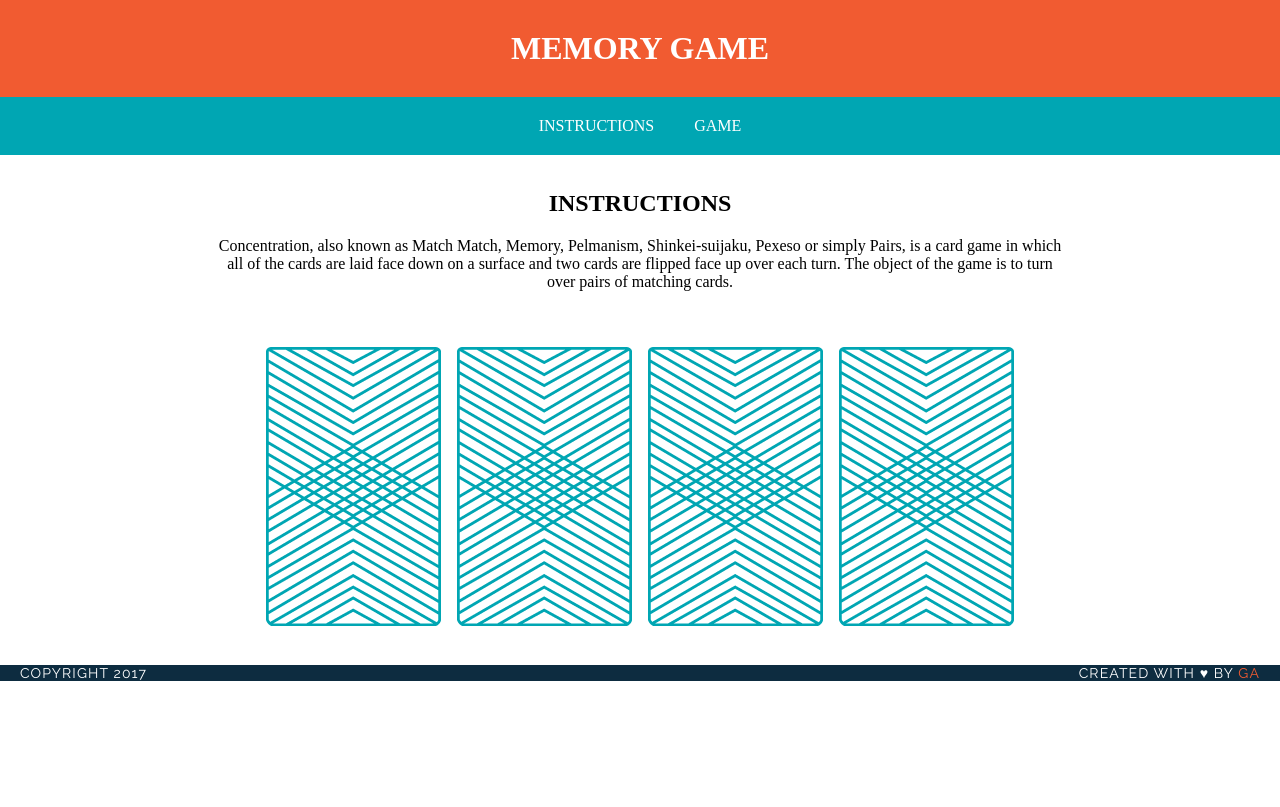
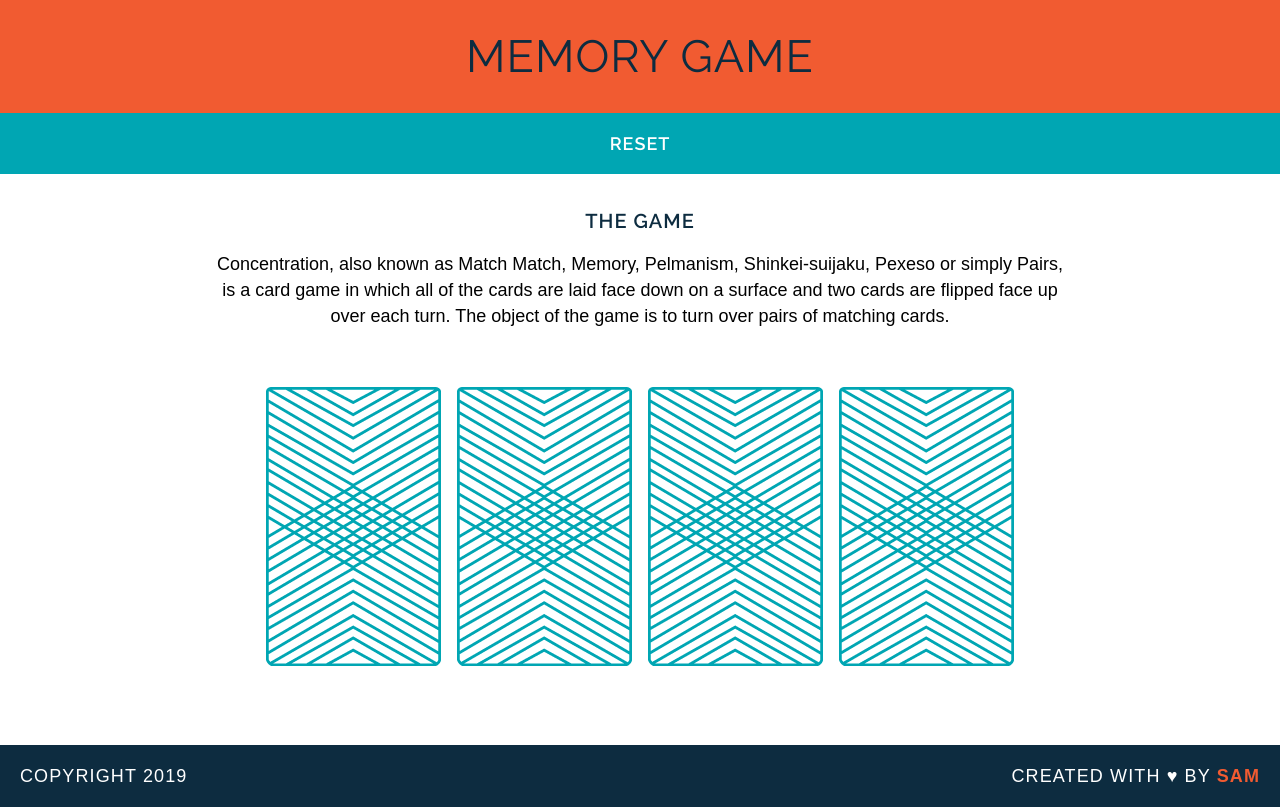
Before and after one commit to Sadegh25/memory_game, a plain HTML site: page index.html in a window 1280 px wide. Drawn offline with Linux system fonts and the light colour scheme; a web font is replaced by a local one.

Commit message:
js file updated

```diff
--- a/css/style.css
+++ b/css/style.css
@@ -1,70 +1,108 @@
 body {
   text-align: center;
+  text-decoration: none;
   margin: 0;
 }
-    h1,a,h2{
+.card {
+  cursor: pointer;
+}
+
+h1 {
+  font-family: "Raleway", sans-serif;
+  color: #0d2c40;
+  letter-spacing: 1px;
+  font-weight: 400;
+  font-size: 45px;
+  text-transform: uppercase;
+  margin: 0;
+}
+
+a {
+  text-decoration: none;
+  font-family: "Raleway", sans-serif;
+  color: #f15b31;
+  letter-spacing: 1px;
+  font-weight: 600;
+  font-size: 18px;
   text-transform: uppercase;
 }
-    h1{
-        margin: 0;
+
+h2 {
+  font-family: "Raleway", sans-serif;
+  color: #0d2c40;
+  letter-spacing: 1px;
+  font-weight: 600;
+  font-size: 20px;
+  text-transform: uppercase;
 }
-a{
-    text-decoration: none;
-    margin-right: 20px;
-    margin-left: 20px;
+
+p {
+  font-family: "Droid Serif", sans-serif;
+  line-height: 26px;
+  font-size: 18px;
+}
+
+header {
+  background-color: #f15b31;
+  color: #ffffff;
+  padding: 30px 20px;
+}
+
+nav {
+  background-color: #00a6b3;
+  color: #ffffff;
+  padding: 20px 0;
+}
+
+a {
+  margin: 0 20px;
   color: #ffffff;
   border-bottom: 2px solid transparent;
 }
-header {
-background-color: #F15B31;
-color: #ffffff;
-padding: 30px 20px;
+
+a:hover {
+  border-color: white;
 }
-nav{
-    background-color: #00A6B3;
-    color: #ffffff;
-    padding: 20px 0;
-}
-main{
+
+main {
   width: 850px;
   margin: 35px auto;
 }
-    img{
-        margin: 40px 8px 0 8px;
+
+img {
+  margin: 40px 8px;
 }
-    footer{
+
+footer {
   text-transform: uppercase;
-        padding: 0 20px 0;
-        background-color: #0D2C40;
+  padding: 0 20px;
+  background-color: #0d2c40;
   color: white;
   font-size: 14px;
-        letter-spacing: .08em;
-        width: 500;
+  letter-spacing: 0.08em;
+  font-weight: 500;
 }
-    .copyright{
-        font-family:'Raleway', sans-serif;
+
+.copyright {
+  font-family: "Raleway" sans-serif;
   float: left;
 }
-    .message{
-        font-family:'Raleway', sans-serif;
+
+.message {
+  font-family: "Raleway" sans-serif;
   float: right;
 }
+
 .clearfix:after {
   visibility: hidden;
   display: block;
-        content: " ";
+  content: "";
   clear: both;
   height: 0;
   font-size: 0;
 }
-        .name{
-            color: #F15B31;
-            width: 700;
+
+.name {
+  color: #f15b31;
+  font-weight: 700;
 }
-        a:hover{
-            border-bottom: 2px solid transparent;
-        }
-
-        a:hover{
-            border-color: white;
-        }
--- a/index.html
+++ b/index.html
@@ -1,24 +1,43 @@
 <!DOCTYPE html>
-<link href="https://fonts.googleapis.com/css?family=Raleway&display=swap" rel="stylesheet">
-<head><link href="https://fonts.googleapis.com/css?family=Droid+Serif|Raleway:400,500,600,700" rel="stylesheet">
+<html>
+  <head>
+    <title>Memory Card Game</title>
+    <link
+      href="https://fonts.googleapis.com/css?family=Droid+Serif|Raleway:400,500,600,700"
+      rel="stylesheet"
+      type="text/css"
+    />
+    <link rel="stylesheet" type="text/css" href="css/style.css" />
+  </head>
 
-  <link href="css/style.css" rel="stylesheet" type="text/css">
-<title>Memory Card Game</title>
-</head>
   <body>
     <header>
-    <h1>memory game</h1>
+      <h1>Memory Game</h1>
     </header>
+
     <nav>
-    <a href="#">instructions</a><a href="#">game</a>
+      <a href="index.html">Reset</a>
     </nav>
+
     <main>
-    <h2>Instructions</h2>
-    <p>Concentration, also known as Match Match, Memory, Pelmanism, Shinkei-suijaku, Pexeso or simply Pairs, is a card game in which all of the cards are laid face down on a surface and two cards are flipped face up over each turn. The object of the game is to turn over pairs of matching cards.</p>
+      <h2>The Game</h2>
+      <p>
+        Concentration, also known as Match Match, Memory, Pelmanism,
+        Shinkei-suijaku, Pexeso or simply Pairs, is a card game in which all of
+        the cards are laid face down on a surface and two cards are flipped face
+        up over each turn. The object of the game is to turn over pairs of
+        matching cards.
+      </p>
       <div id="game-board" class="board clearfix"></div>
     </main>
-    <footer class="copyright">Copyright 2017</footer>
-    <footer class="message">Created with &hearts; by <span class="name">GA</span></footer>
-  <footer class="clearfix"></footer>
+
+    <footer class="clearfix">
+      <p class="copyright">Copyright 2019</p>
+      <p class="message">
+        Created with &hearts; by <span class="name">Sam</span>
+      </p>
+    </footer>
+
     <script src="js/main.js"></script>
   </body>
+</html>
--- a/js/main.js
+++ b/js/main.js
@@ -1,4 +1,3 @@
-
 var cards = [
   {
     rank: "queen",
@@ -21,37 +20,44 @@ var cards = [
     cardImage: "images/king-of-diamonds.png"
   }
 ];
-var cardsInPlay = [];
+const cardsInPlay = [];
 
+//flip card function
+function flipCard() {
+  // These 2 lines make the card faces appear instead of the card backs.
+  var cardId = this.getAttribute("data-id");
+  this.setAttribute("src", cards[cardId].cardImage);
+  // Adds value to cardsInPlay array.
+  cardsInPlay.push(cards[cardId].rank);
+  // Logs card flipped, image location & suit.
+  console.log("User flipped " + cards[cardId].rank);
+  console.log(cards[cardId].cardImage);
+  console.log(cards[cardId].suit);
+  // Check for match AFTER value has been added to cardsInPlay array.
+  if (cardsInPlay.length === 2) {
+    setTimeout(checkForMatch, 250);
+    //checkForMatch();
+  }
+}
+
+//check for match function
 function checkForMatch() {
+  if (cardsInPlay[0] === cardsInPlay[1]) {
+    alert("You found a match!");
+  } else {
+    alert("Sorry, try again.");
+  }
+}
 
-    if (cardsInPlay[0] === cardsInPlay[1]) {
-        alert("You found a match");
-    } else {
-        alert("sorry, try again.");
-    }
-};
-
-
-function flipCard() {
-    var cardId = this.getAttribute("data-id");
-console.log("User flipped " + cards[cardId].rank);
-console.log(cards[cardId].suit);
-console.log(cards[cardId].cardImage);
-cardsInPlay.push(cards[cardId].rank);
-this.setAttribute("src", cards[cardId].cardImage);
-if (cardsInPlay.length === 2) {
-
-checkForMatch();
-};
-};
+//createBoard function that loops through cards array
 function createBoard() {
-for (i=0; i<cards.length; i++) {
+  for (var i = 0; i < cards.length; i++) {
     var cardElement = document.createElement("img");
+    cardElement.setAttribute("class", "card");
     cardElement.setAttribute("src", "images/back.png");
     cardElement.setAttribute("data-id", i);
     cardElement.addEventListener("click", flipCard);
     document.getElementById("game-board").appendChild(cardElement);
-};
-};
+  }
+}
 createBoard();
```
Lines whose indentation alone changed are shown as unchanged.
